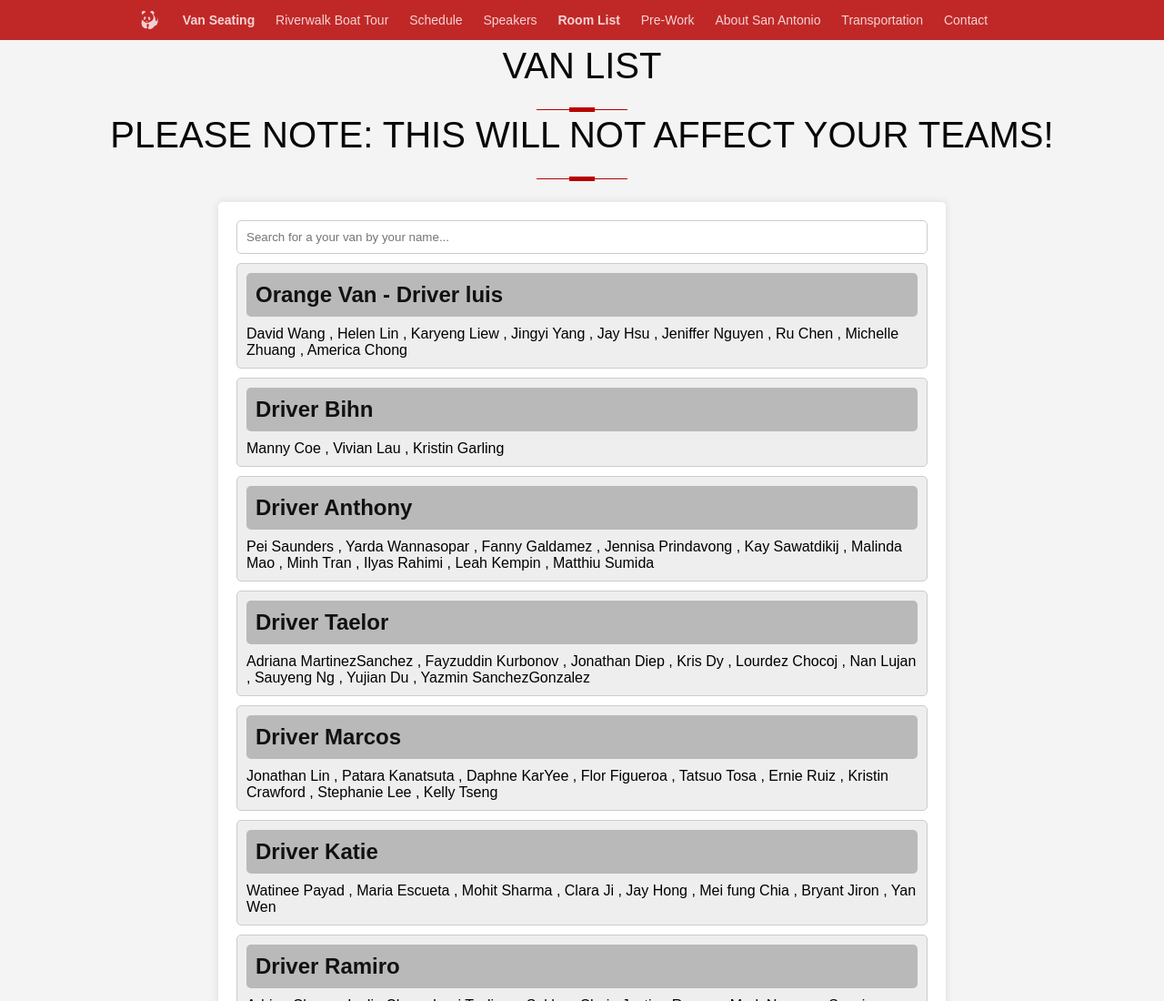
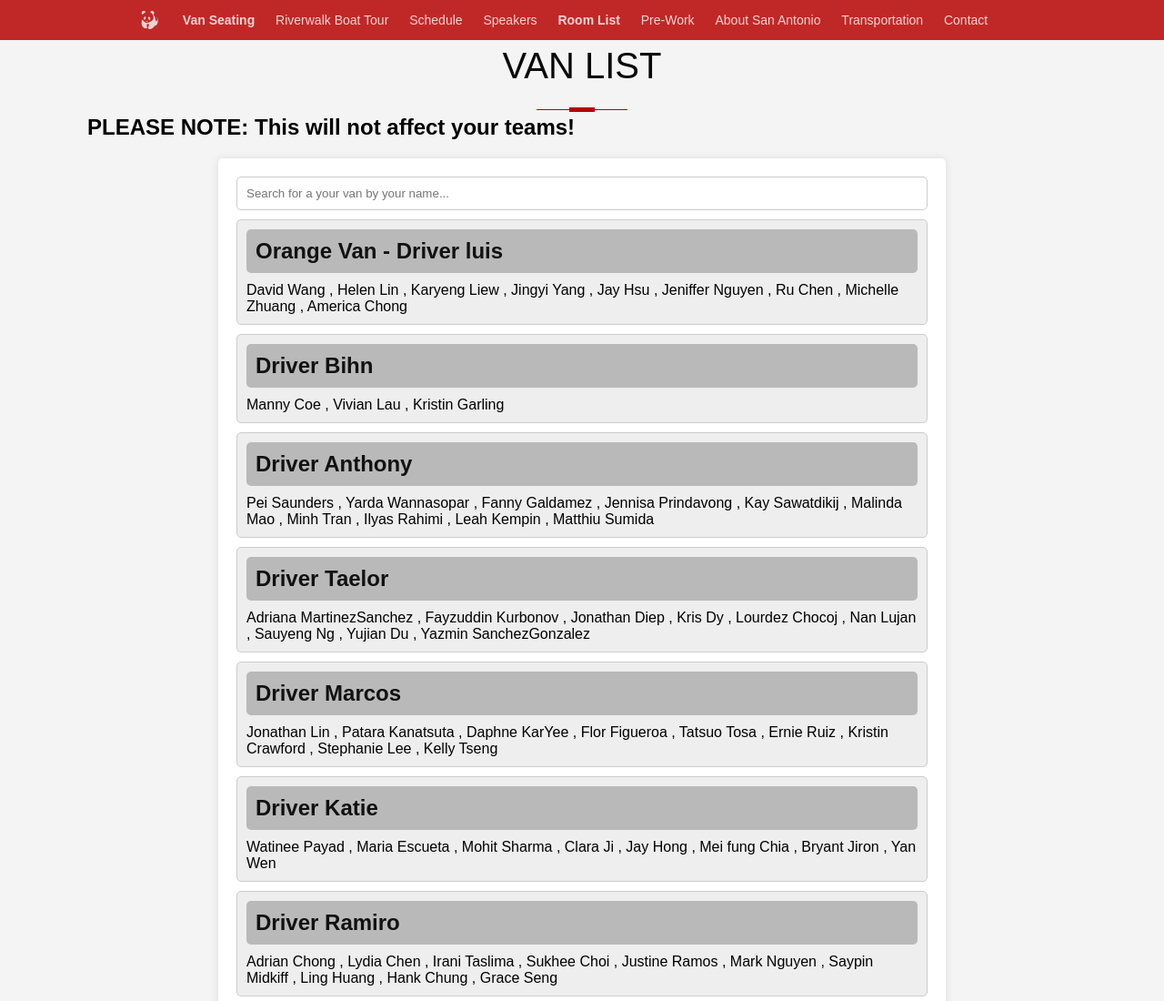
Before and after one commit to c775/panda, a plain HTML site: page Van.html in a window 1280 px wide. Shown: the top 1100 px of the page at 91% size. Drawn offline with Linux system fonts and the light colour scheme.

Commit message:
Update Van.html

```diff
--- a/Van.html
+++ b/Van.html
@@ -136,7 +136,7 @@
 		<div class="body-text">
 					<div class="one">
 		  <h1>Van List</h1>
-			<h1>PLEASE NOTE: This will not affect your teams!</h1>
+			<h2>PLEASE NOTE: This will not affect your teams!</h2>
 		</div>
 
 	</div>
```
